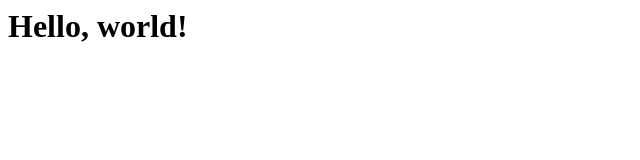
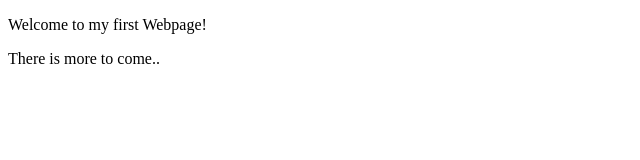
Before and after one commit to Mbaire/my-first-webpage, a plain HTML site: page hello-world.html in a window 1280 px wide. Shown: the whole page, without its empty margins (0-640 px from the left). Drawn offline with Linux system fonts and the light colour scheme.

Commit message:
add paragraph block elements to the page

```diff
--- a/hello-world.html
+++ b/hello-world.html
@@ -1 +1,10 @@
-<h1>Hello, world!</h1>
+<!DOCTYPE html>
+<html>
+    <head>
+        <title>Hello, world!</title>
+    </head>
+    <body>
+    <p>Welcome to my first Webpage!</p>
+    <p>There is more to come..</p>
+    </body>
+</html>
```
